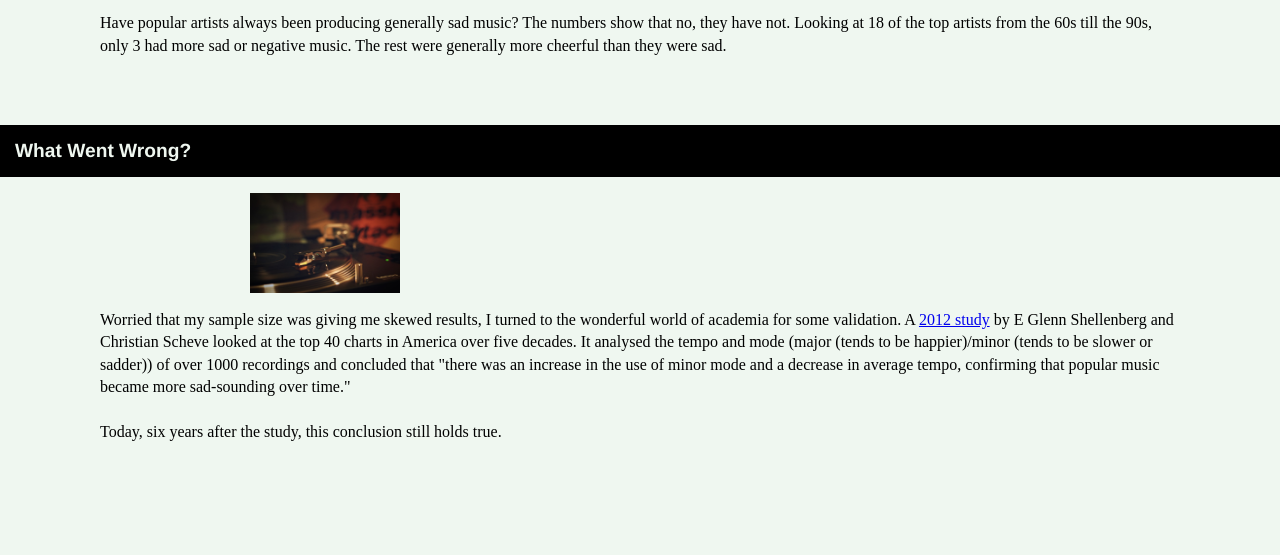
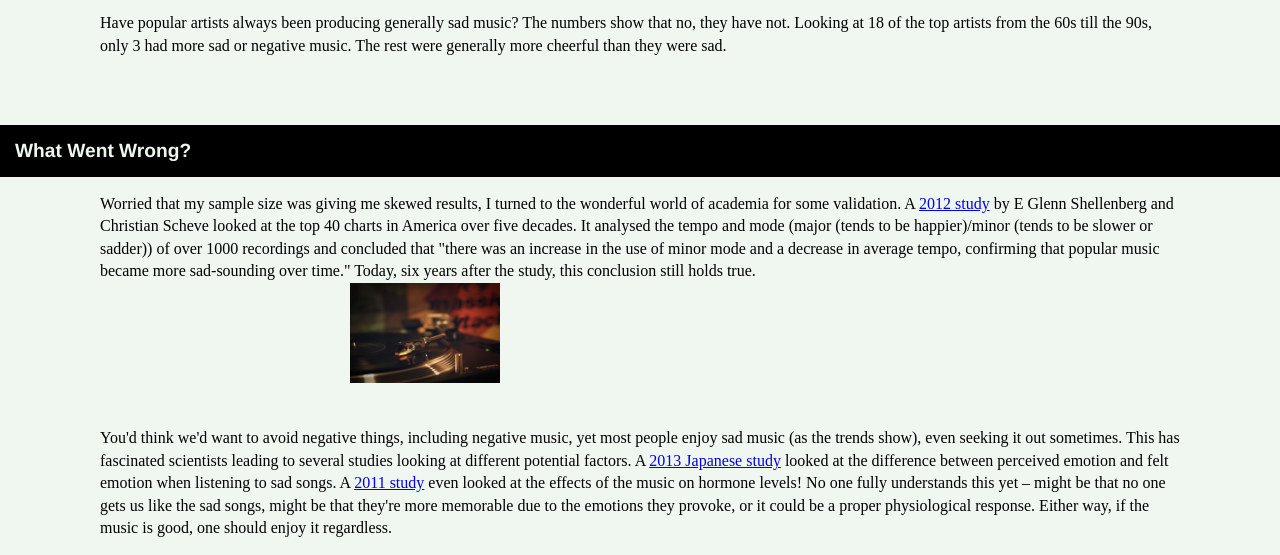
Before and after one commit to ah-dali/ah-dali.github.io, a Jekyll site: the page built from index.html, in a window 1280 px wide and 900 px high, scrolled down 1822 px, cut to the strip 345-900 px from the top of the window. Built offline with Jekyll 4.4.1, drawn with Linux system fonts in a browser that asks for light colours; before the commit the page ends 2626 px from its top, so only the background shows below that.

Commit message:
Update index.html

```diff
--- a/index.html
+++ b/index.html
@@ -71,10 +71,11 @@ I looked at 31 of today's popular artists, most of whom currently hold songs on
 	<p>Have popular artists always been producing generally sad music? The numbers show that no, they have not. Looking at 18 of the top artists from the 60s till the 90s, only 3 had more sad or negative music. The rest were generally more cheerful than they were sad. </p>
 	<br></br>
 	<h2 id="shift">What Went Wrong?</h2>
-	<img id="player" src="./jpg/player.jpg" alt="Record players are still cool." width="150" height="100" />
 	<p>Worried that my sample size was giving me skewed results, I turned to the wonderful world of academia for some validation. A <a href="http://psycnet.apa.org/record/2012-12935-001">2012 study</a> by E Glenn Shellenberg and Christian Scheve looked at the top 40 charts in America over five decades. It analysed the tempo and mode (major (tends to be happier)/minor (tends to be slower or sadder)) of over 1000 recordings and concluded that "there was an increase in the use of minor mode and a decrease in average tempo, confirming that popular music became more sad-sounding over time."
-<br></br>
-Today, six years after the study, this conclusion still holds true.  </p>
+Today, six years after the study, this conclusion still holds true.
+		<img id="player" src="./jpg/player.jpg" alt="Record players are still cool." width="150" height="100" />
+		<br></br>
+You'd think we'd want to avoid negative things, including negative music, yet most people enjoy sad music (as the trends show), even seeking it out sometimes. This has fascinated scientists leading to several studies looking at different potential factors. A <a href="https://www.frontiersin.org/articles/10.3389/fpsyg.2013.00311/full">2013 Japanese study</a> looked at the difference between perceived emotion and felt emotion when listening to sad songs. A <a href="http://journals.sagepub.com/doi/abs/10.1177/1029864911401171">2011 study</a> even looked at the effects of the music on hormone levels! No one fully understands this yet – might be that no one gets us like the sad songs, might be that they're more memorable due to the emotions they provoke, or it could be a proper physiological response. Either way, if the music is good, one should enjoy it regardless.  </p>
 
 
 </div><!-- /.blurb -->
```
